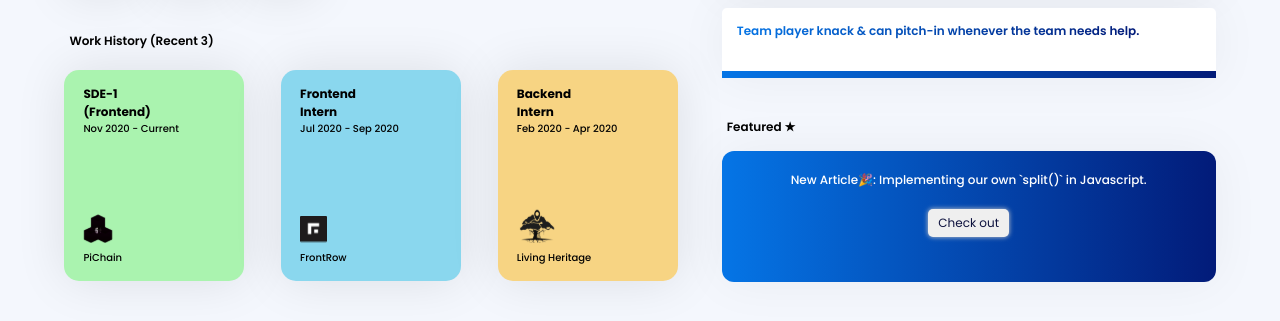
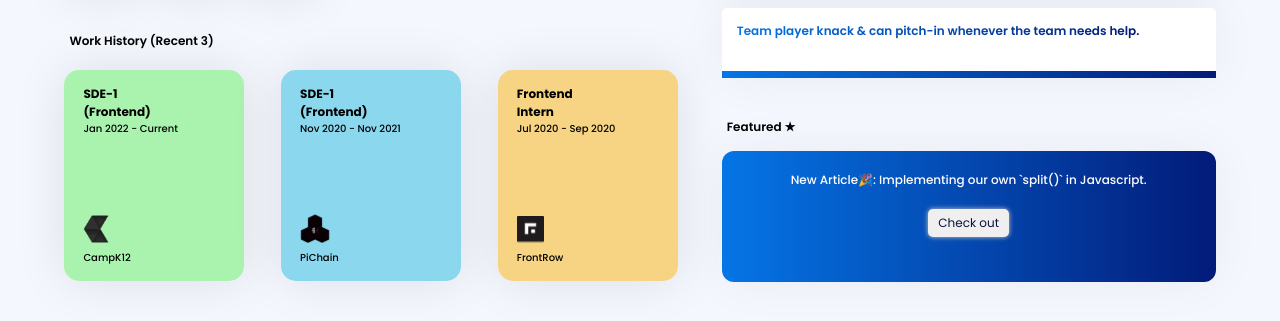
Before and after one commit to neeleshio/myfolio-webapp, a React (Create React App) app: page / in a window 1280 px wide. Shown: the part 443-764 px from the top of the page. Built offline with nearby package versions, Linux system fonts and the light colour scheme; no server answers.

Commit message:
new company update

```diff
--- a/src/views/Portfolio/Components/WorkHistory/Companies.tsx
+++ b/src/views/Portfolio/Components/WorkHistory/Companies.tsx
@@ -1,8 +1,15 @@
 export const companies = [
+    {
+        name: "CampK12",
+        designation: "SDE-1 (Frontend)",
+        timeline: "Jan 2022 - Current",
+        logo: "./images/campk12.svg",
+        aboutRole: "Development, maintenance and migration (from react to nextjs) of company's main website and also we bringing the backend right inside nextjs."
+    },
     {
         name: "PiChain",
         designation: "SDE-1 (Frontend)",
-        timeline: "Nov 2020 - Current",
+        timeline: "Nov 2020 - Nov 2021",
         logo: "./images/pichain.svg",
         aboutRole: "As a Frontend Engineer, I'm handling the overall frontend development of company's 2 main products Esign & Estamp."
     },
--- a/src/views/Portfolio/Components/WorkHistory/WorkHistory.tsx
+++ b/src/views/Portfolio/Components/WorkHistory/WorkHistory.tsx
@@ -28,7 +28,7 @@ function WorkHistory() {
             <div className="container">
                 <h2>Work History (Recent 3)</h2>
                 <div className="card-container">
-                    {Object.values(companies).map((el, index: number) => (
+                    {Object.values(companies).slice(0,3).map((el, index: number) => (
                         <CardFlip isFlipped={state?.[`card${index}`]} flipDirection="horizontal">
                             <div
                                 key={index}
```
Also changed, not shown: public/images/campk12.svg (added).
